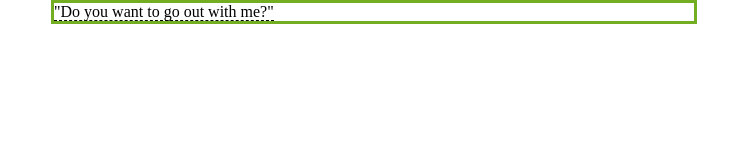
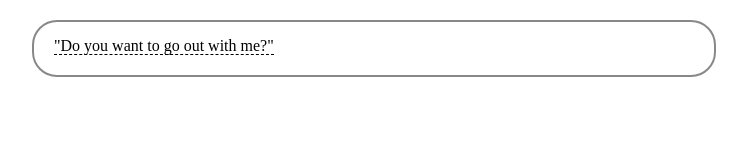
Before and after one commit to vinniec/pagetest, a plain HTML site: page index.html in a window 1280 px wide. Shown: the whole page, without its empty margins (266-1013 px from the left). Drawn offline with Linux system fonts and the light colour scheme.

Commit message:
Update index.html

```diff
--- a/index.html
+++ b/index.html
@@ -3,7 +3,7 @@
 <meta charset="UTF-8">
 <style>
     .selezione{border-bottom: 1px dashed black;}
-    body{max-width: 50%; margin: auto; border: 3px solid #73AD21;}
+    body{max-width: 50%; margin: auto; margin-top: 20px; border: 2px solid #888888;  border-radius: 25px; padding: 15px 20px 20px 20px;}
 </style>
 <meta name="viewport" content="width=device-width, initial-scale=1.0">
 </head><body></body></html>
```
